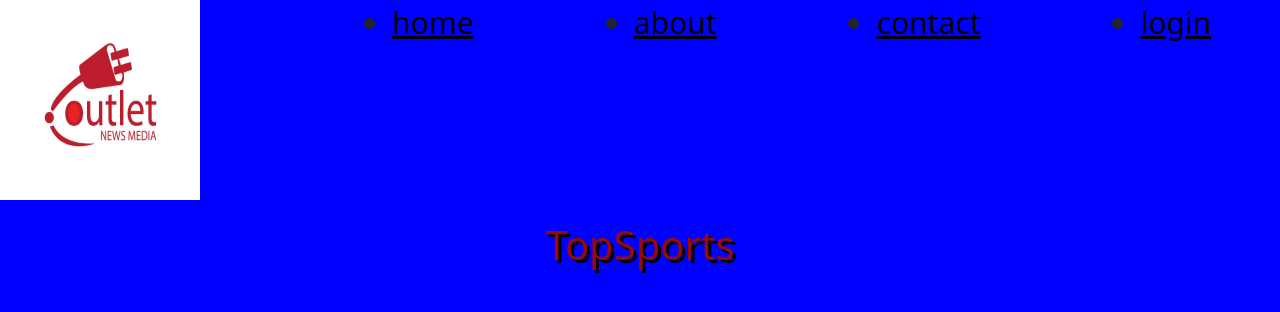
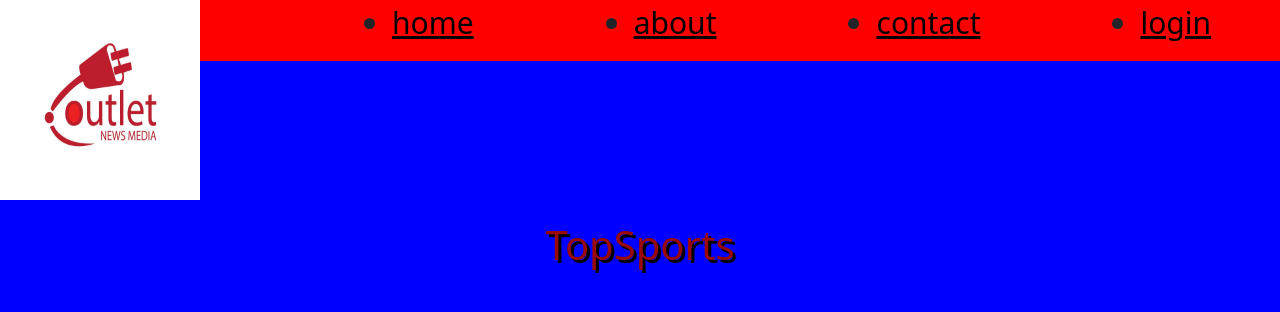
Before and after one commit to marxyng/TopSport, a website: page index.html in a window 1280 px wide. Drawn offline with nearby package versions, Linux system fonts and the light colour scheme.

Commit message:
update with favicon

```diff
--- a/index.html
+++ b/index.html
@@ -8,9 +8,10 @@
     <!-- CSS only -->
 <link href="https://cdn.jsdelivr.net/npm/bootstrap@5.2.0/dist/css/bootstrap.min.css" rel="stylesheet" integrity="sha384-gH2yIJqKdNHPEq0n4Mqa/HGKIhSkIHeL5AyhkYV8i59U5AR6csBvApHHNl/vI1Bx" crossorigin="anonymous">
 <link rel="stylesheet" href="styles.css"/>
+<link rel="icon" href="favicon.ico"/>
 </head>
 <body>
-    <header>
+    <header class="bigHeader">
         <img src="news-media.jpg" atl="logo" class="image1" />
     <ul class="navBar">
         <li class="redFair"><a href="index.html" class="app-link">home</a></li>
--- a/styles.css
+++ b/styles.css
@@ -2,6 +2,10 @@ body{
     background-color: blue;
 }
 
+.bigHeader{
+    background-color: red;
+
+}
 .navBar{
     display:inline-flex;
     font-size: 20px;
```
Also changed, not shown: favicon.ico (added).
